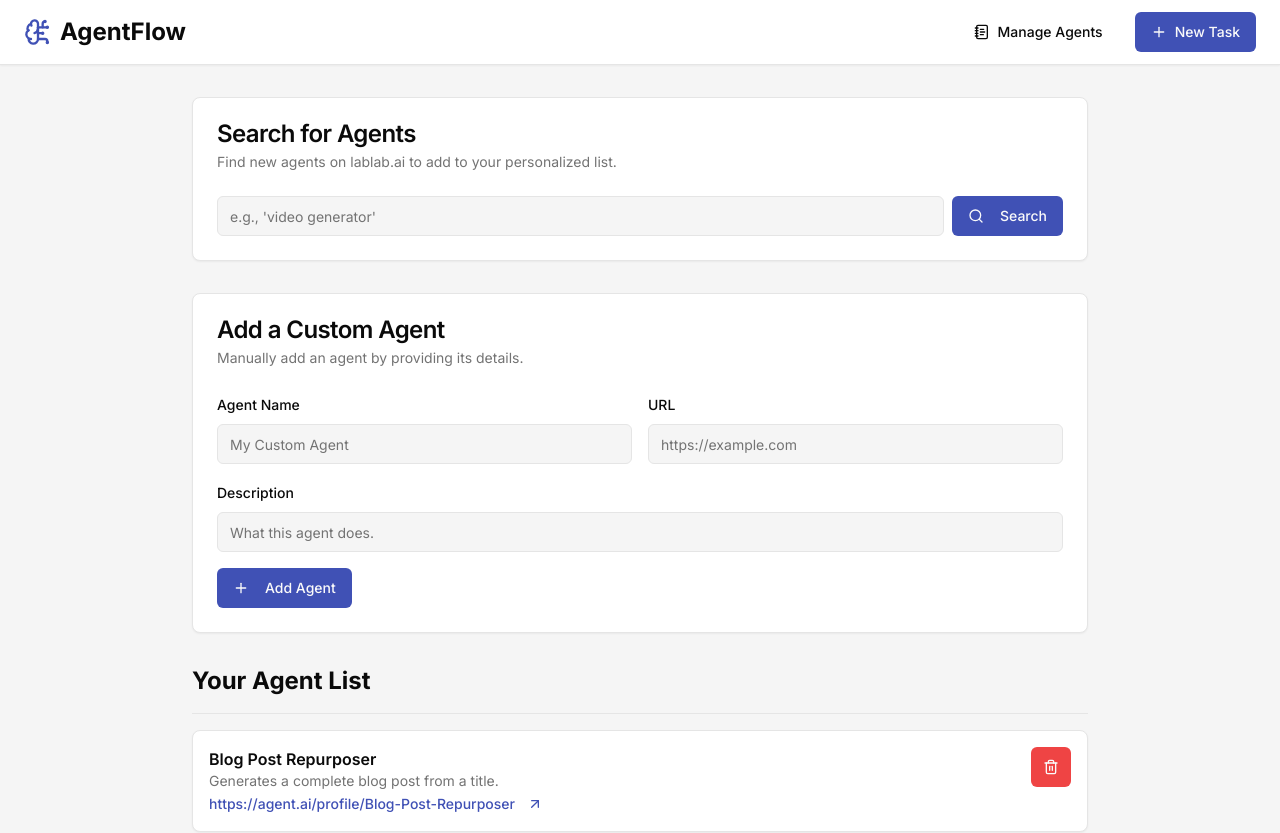
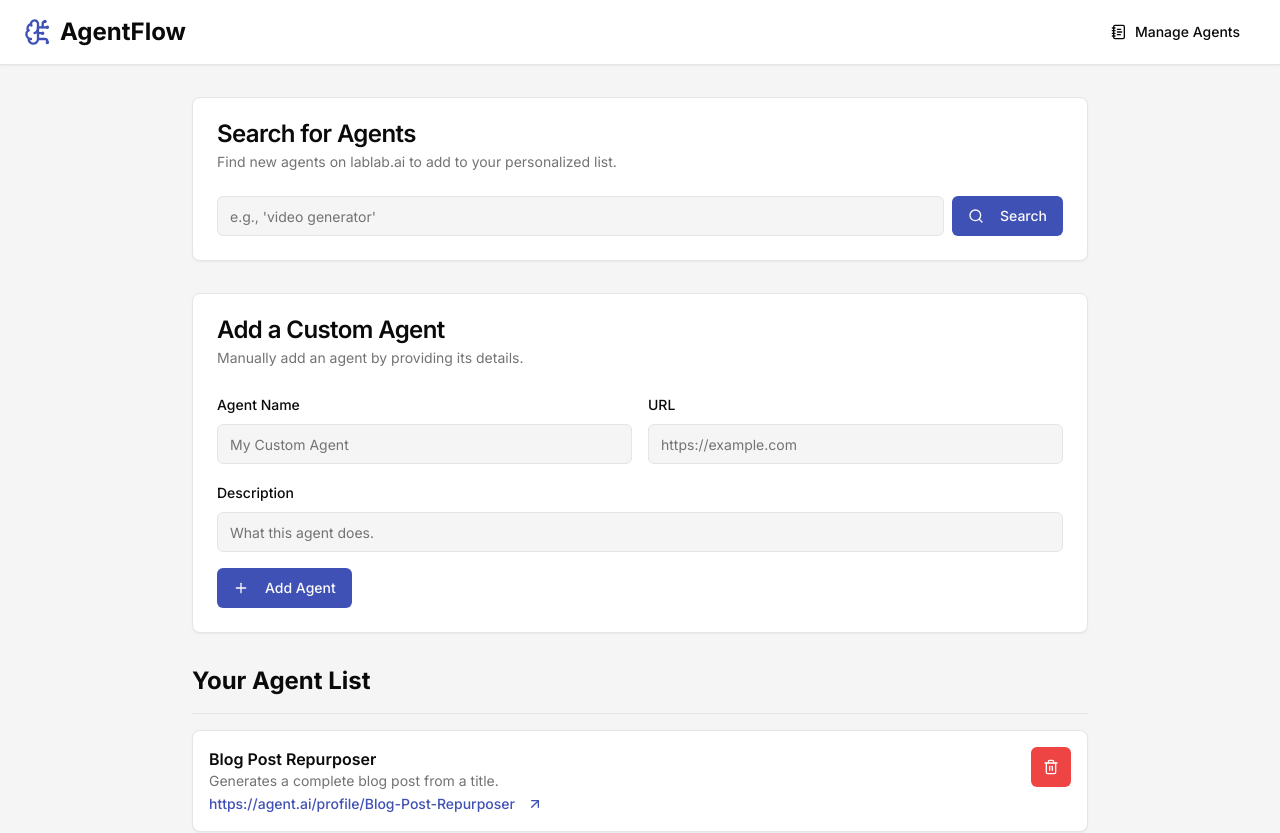
Before and after one commit to Muhammad-Hashir-55/AgentFlow-for-Productivity, a Next.js app: page /agents in a window 1280 px wide. Shown: the top 833 px of the page. Built offline with nearby package versions, Linux system fonts and the light colour scheme.

Commit message:
Fixed Add Task Bug

```diff
--- a/src/components/header.tsx
+++ b/src/components/header.tsx
@@ -3,13 +3,15 @@
 import Link from 'next/link';
 import { Button } from '@/components/ui/button';
 import { BrainCircuit, Plus, NotebookText } from 'lucide-react';
-import { Separator } from './ui/separator';
+import { usePathname } from 'next/navigation';
 
 type HeaderProps = {
   onNewTaskClick: () => void;
 };
 
 export function Header({ onNewTaskClick }: HeaderProps) {
+  const pathname = usePathname();
+
   return (
     <header className="sticky top-0 z-10 w-full border-b bg-card shadow-sm">
       <div className="container mx-auto flex h-16 items-center justify-between px-4 md:px-6">
@@ -24,10 +26,14 @@ export function Header({ onNewTaskClick }: HeaderProps) {
               <span className="hidden sm:inline-block">Manage Agents</span>
             </Link>
           </Button>
-          <Button onClick={onNewTaskClick}>
-            <Plus className="h-4 w-4" />
-            <span className="hidden sm:inline-block">New Task</span>
-          </Button>
+
+          {/* Render New Task only on the homepage */}
+          {pathname === '/' && (
+            <Button onClick={onNewTaskClick}>
+              <Plus className="h-4 w-4" />
+              <span className="hidden sm:inline-block">New Task</span>
+            </Button>
+          )}
         </div>
       </div>
     </header>
```
